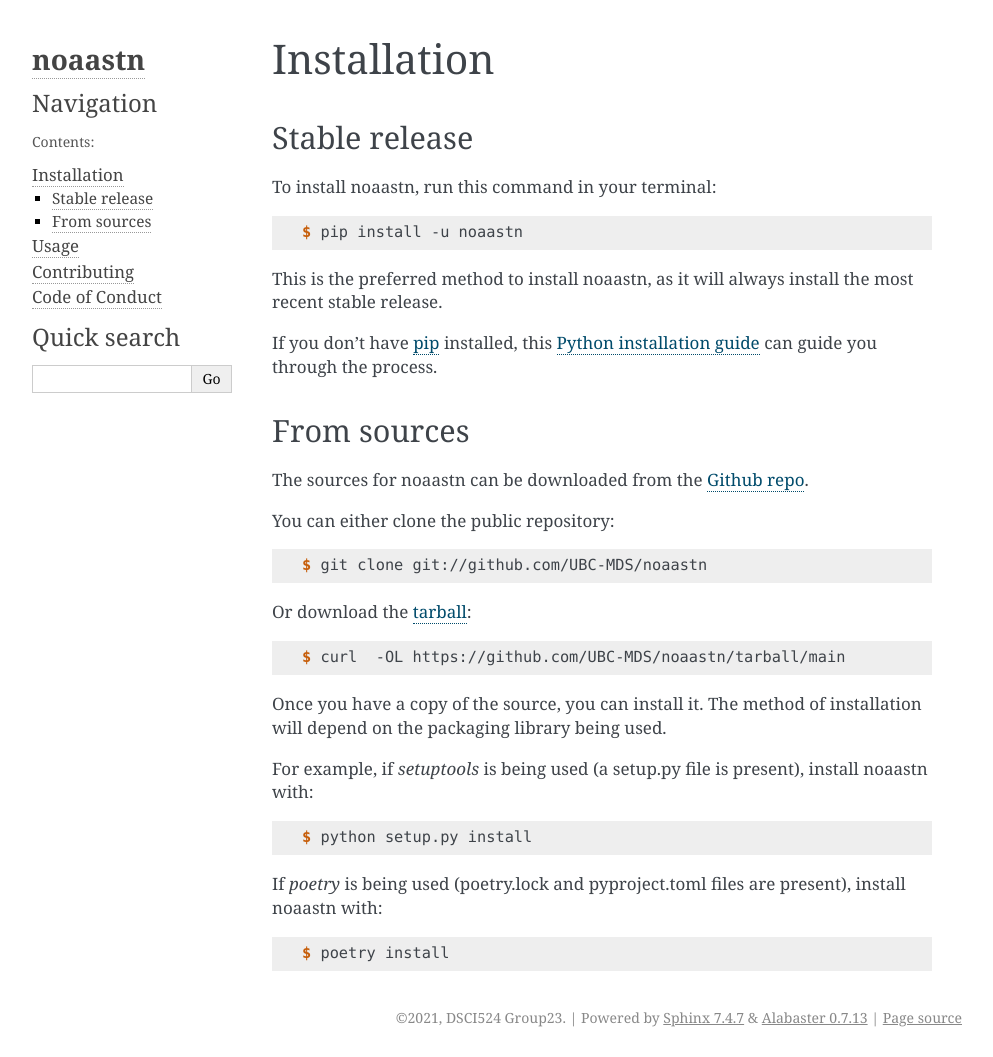
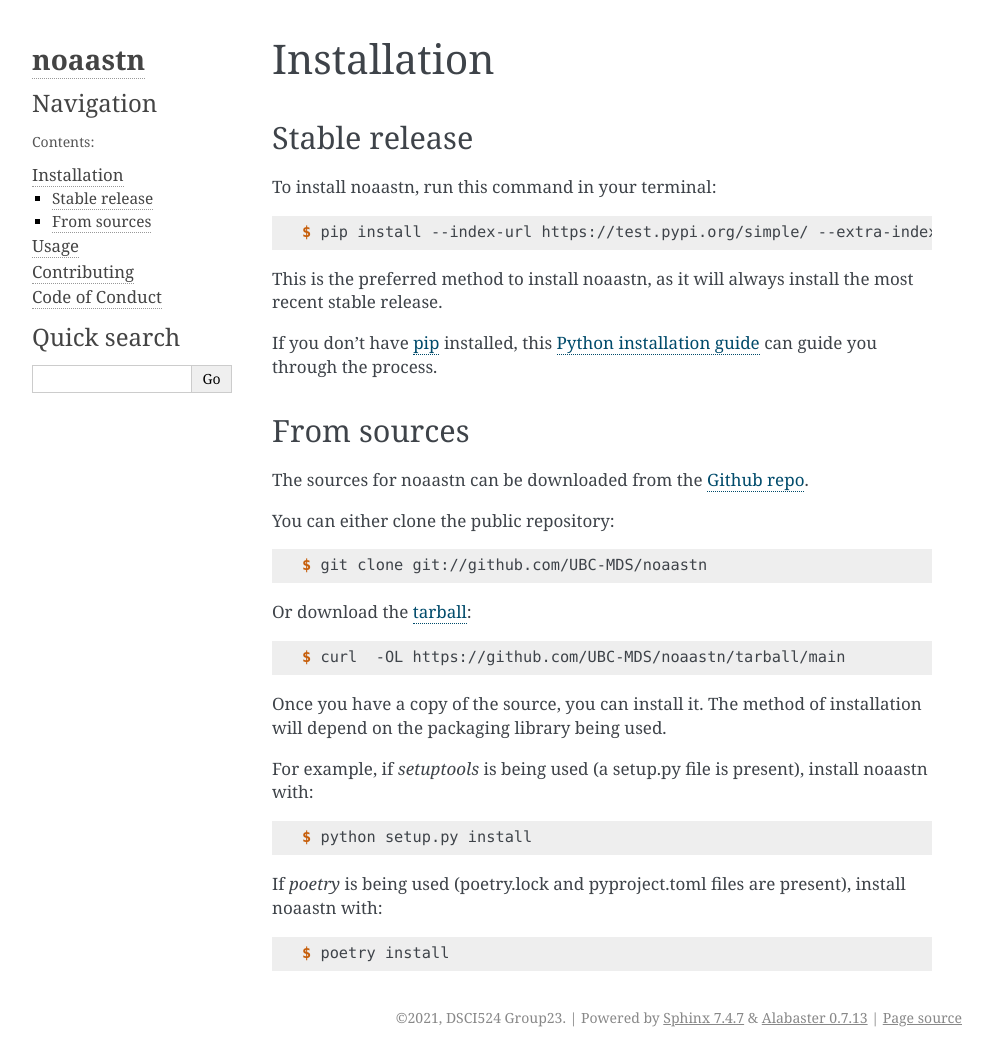
Before and after one commit to UBC-MDS/noaastn, a Sphinx documentation site: the page built from docs/installation.rst, in a window 1280 px wide. Shown: the whole page, without its empty margins (148-1141 px from the left). Built offline with Sphinx 7.4.7, drawn with Linux system fonts in a browser that asks for light colours.

Commit message:
Change installation.rst instructions

```diff
--- a/docs/installation.rst
+++ b/docs/installation.rst
@@ -12,7 +12,7 @@
 
 .. code-block:: console
 
-    $ pip install -u noaastn
+    $ pip install --index-url https://test.pypi.org/simple/ --extra-index-url https://pypi.org/simple noaastn
 
 This is the preferred method to install noaastn, as it will always install the most recent stable release.
 
```
